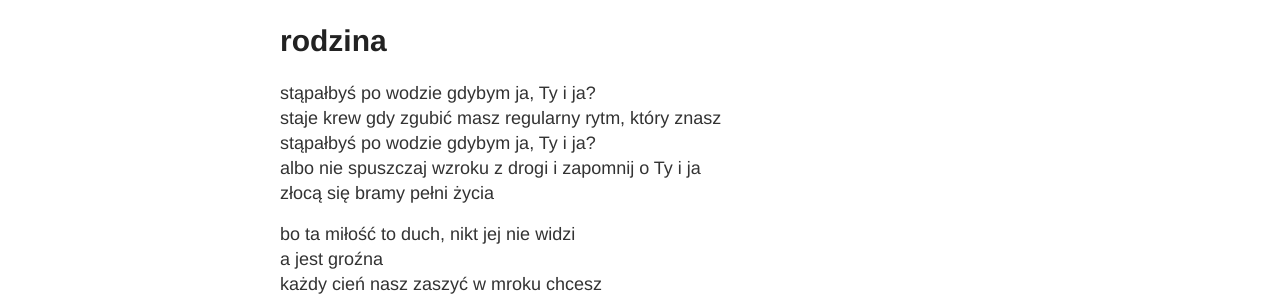
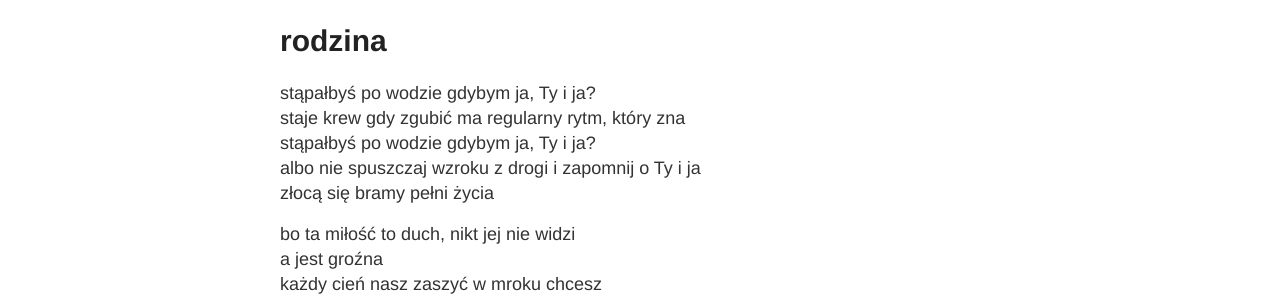
Before and after one commit to keIpie/keIpie.github.io, a Jekyll site: the page built from liryka/_posts/2021-04-21-rodzina.md, in a window 1280 px wide. Shown: the part 303-602 px from the top of the page. Built offline with Jekyll 4.4.1, drawn with Linux system fonts in a browser that asks for light colours.

```diff
--- a/liryka/_posts/2021-04-21-rodzina.md
+++ b/liryka/_posts/2021-04-21-rodzina.md
@@ -4,7 +4,7 @@
 ---
 
 stąpałbyś po wodzie gdybym ja, Ty i ja?\
-staje krew gdy zgubić masz regularny rytm, który znasz\
+staje krew gdy zgubić ma regularny rytm, który zna\
 stąpałbyś po wodzie gdybym ja, Ty i ja?\
 albo nie spuszczaj wzroku z drogi i zapomnij o Ty i ja\
 złocą się bramy pełni życia
```
